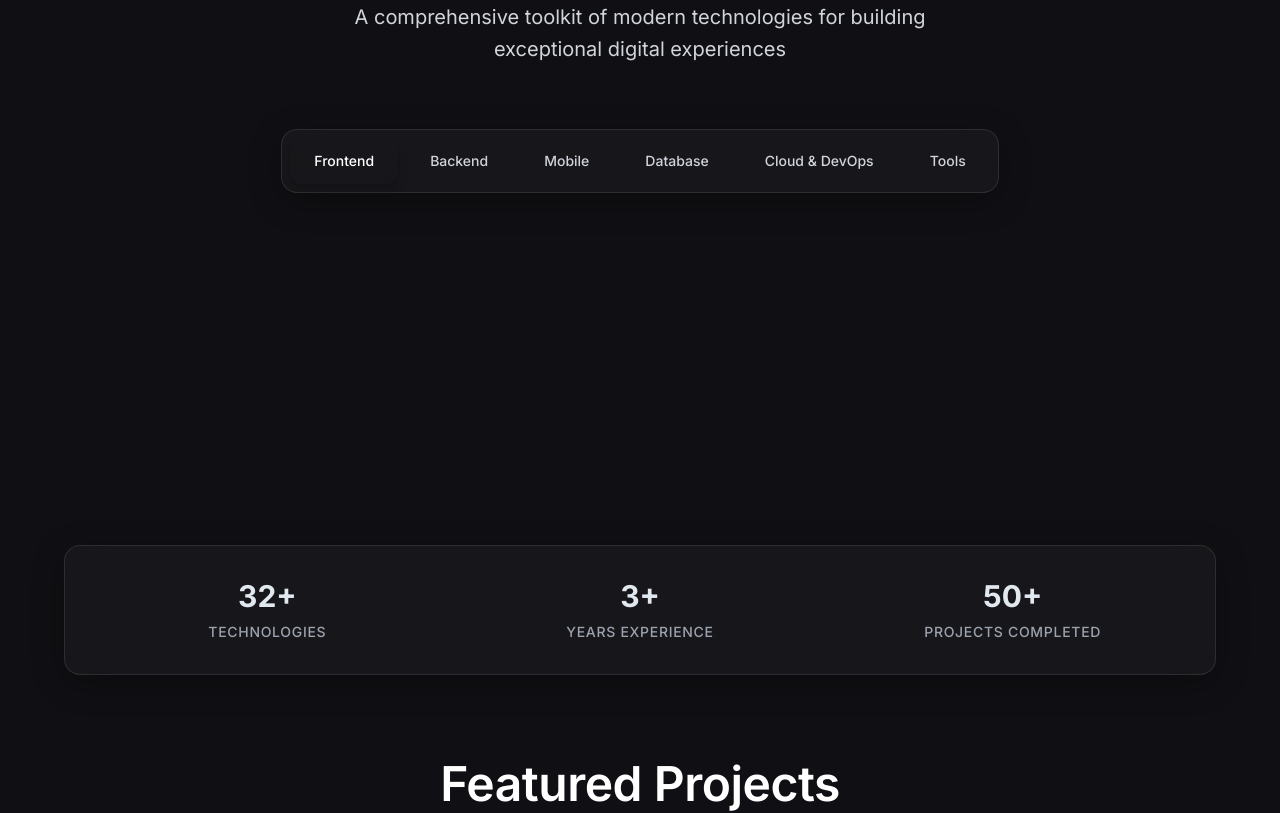
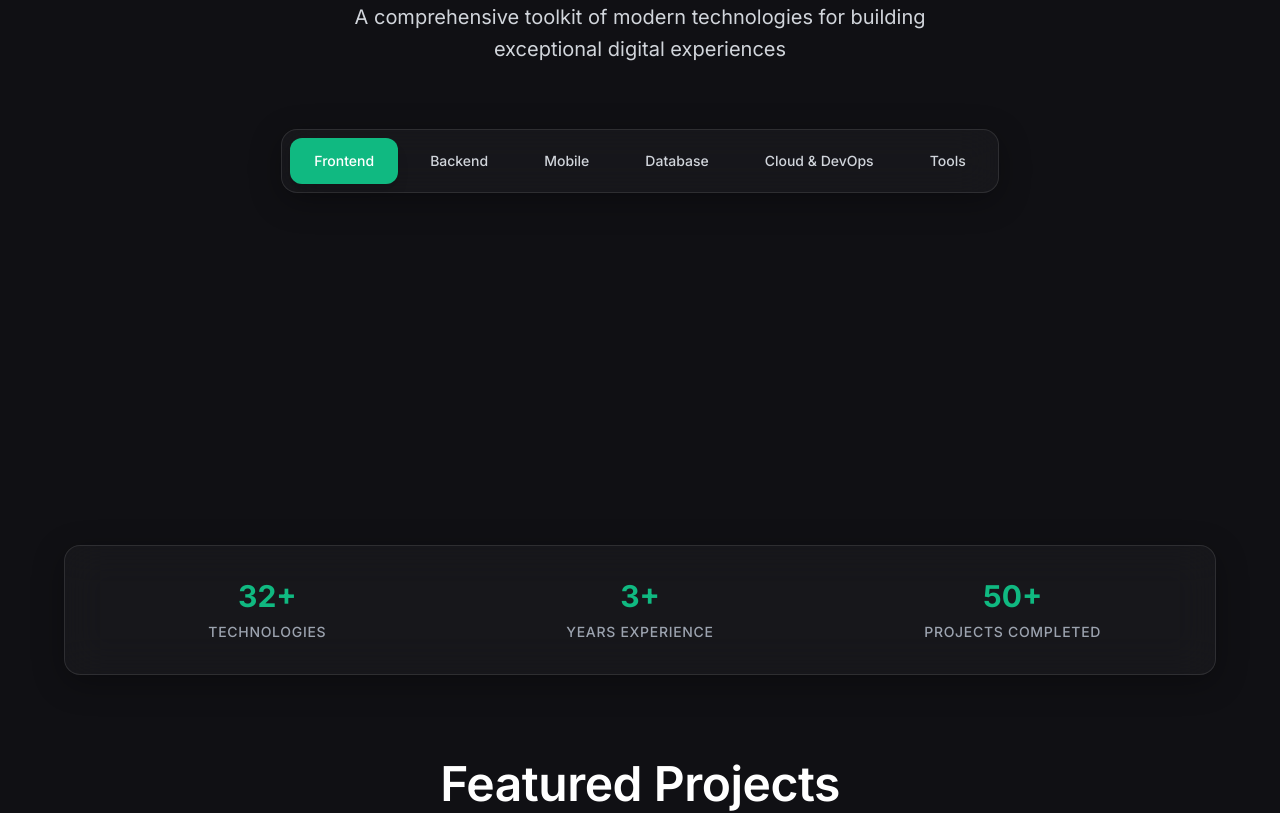
Before and after one commit to Hackersgoddest/my-portfolio, a Vue app: page / in a window 1280 px wide. Shown: the part 1700-2513 px from the top of the page. Built offline with nearby package versions, Linux system fonts and the light colour scheme.

Commit message:
feat: add scrollbar utilities and extend primary-green color palette in Tailwind config

```diff
--- a/src/assets/style.css
+++ b/src/assets/style.css
@@ -239,6 +239,16 @@ body {
   }
 }
 
+/* Scrollbar utilities */
+.scrollbar-hide {
+  -ms-overflow-style: none;
+  scrollbar-width: none;
+}
+
+.scrollbar-hide::-webkit-scrollbar {
+  display: none;
+}
+
 /* Accessibility */
 @media (prefers-reduced-motion: reduce) {
   *,
--- a/tailwind.config.js
+++ b/tailwind.config.js
@@ -13,7 +13,23 @@ module.exports = {
       'xl': '1280px',
       '2xl': '1536px',
     },
-    extend: {},
+    extend: {
+      colors: {
+        'primary-green': {
+          DEFAULT: '#10b981',
+          '50': '#ecfdf5',
+          '100': '#d1fae5',
+          '200': '#a7f3d0',
+          '300': '#6ee7b7',
+          '400': '#34d399',
+          '500': '#10b981',
+          '600': '#059669',
+          '700': '#047857',
+          '800': '#065f46',
+          '900': '#064e3b',
+        },
+      },
+    },
   },
   plugins: [],
 }
```
